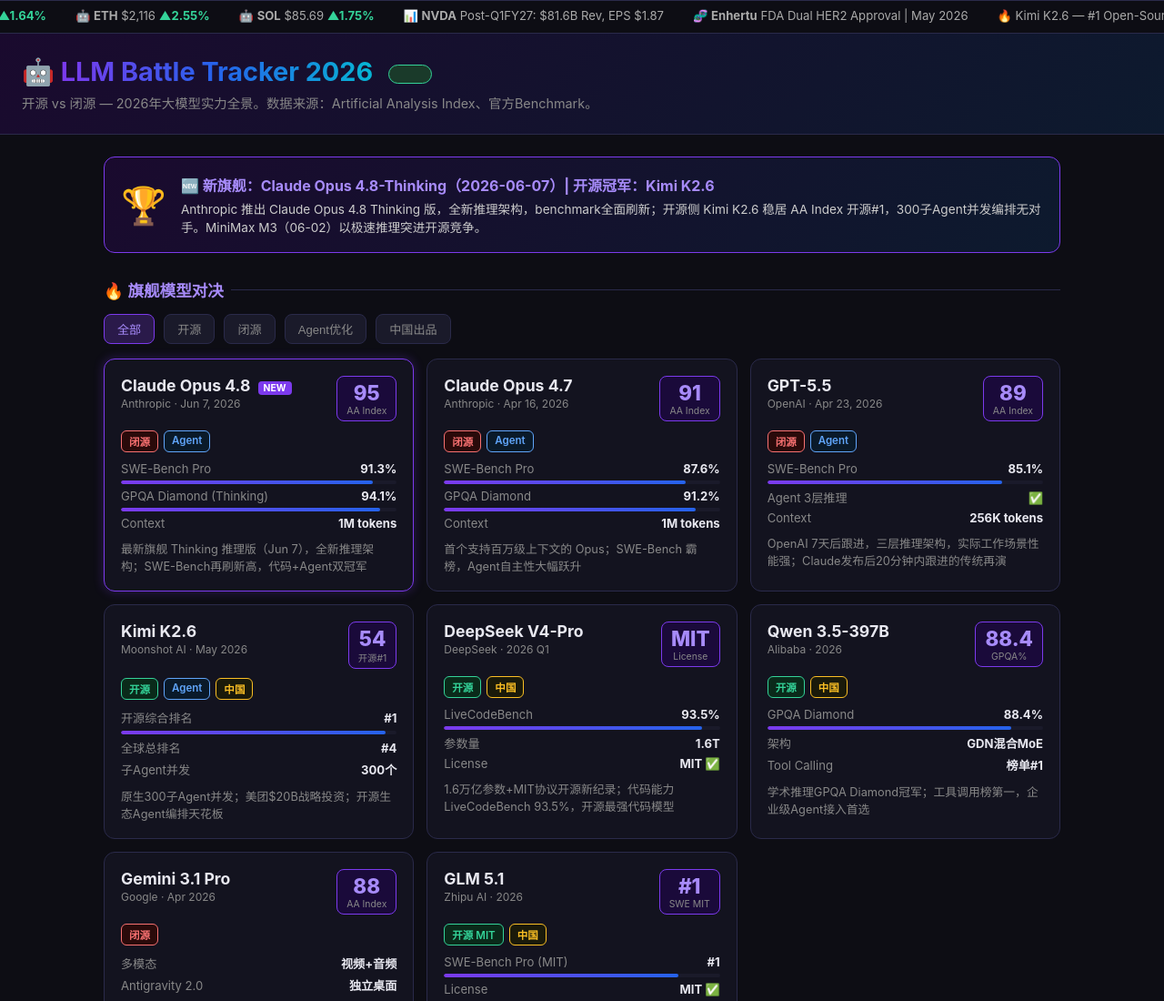
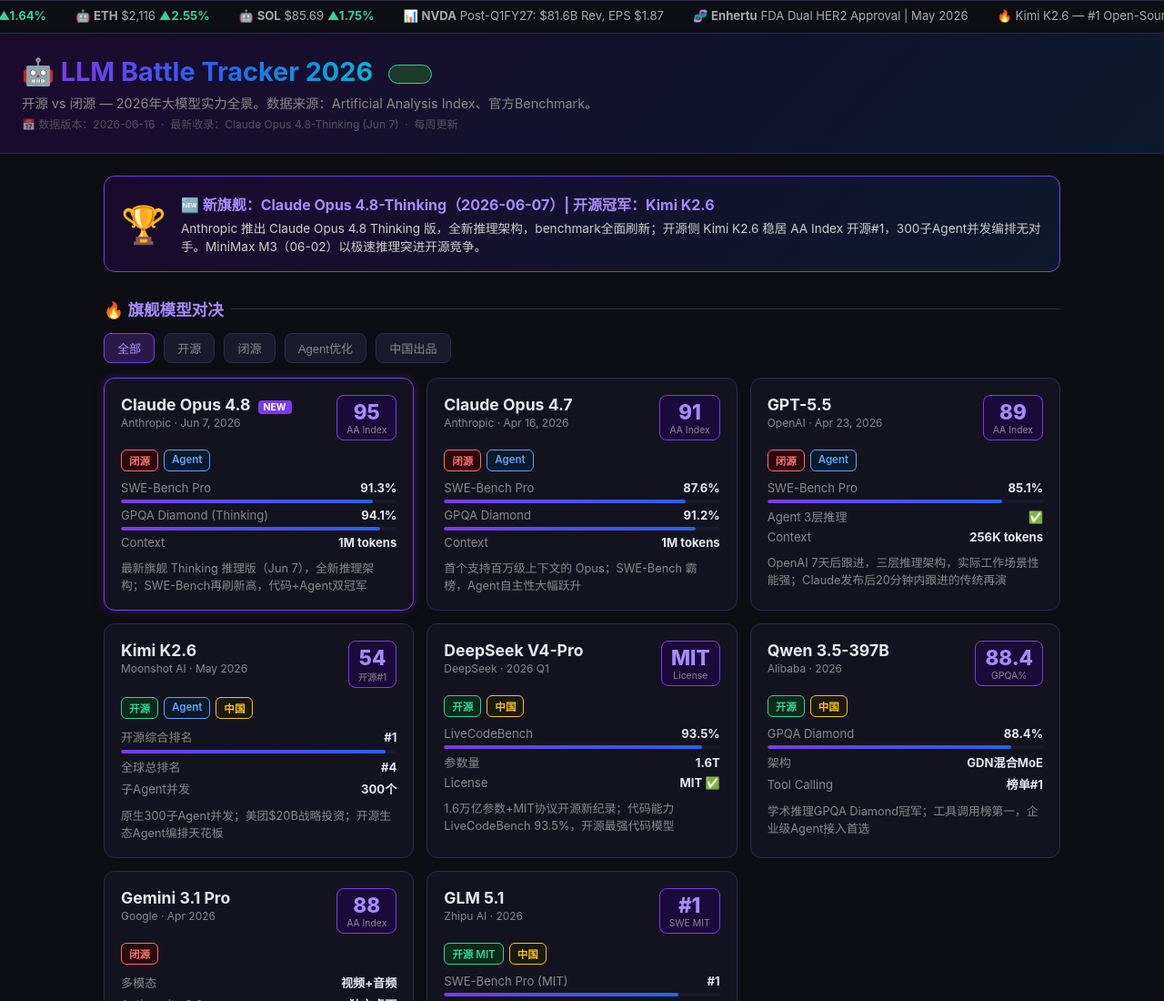
Before and after one commit to seanliii/llm-battle-tracker, a plain HTML site: page index.html in a window 1280 px wide. Shown: the top 1100 px of the page at 91% size. Drawn offline with Linux system fonts and the light colour scheme.

Commit message:
deploy: 2026-06-16 09:34

```diff
--- a/index.html
+++ b/index.html
@@ -87,6 +87,7 @@
 <header>
   <h1>🤖 <span>LLM Battle Tracker 2026</span> <span class="badge">LIVE</span></h1>
   <p>开源 vs 闭源 — 2026年大模型实力全景。数据来源：Artificial Analysis Index、官方Benchmark。</p>
+  <p style="font-size:0.75rem;opacity:0.55;margin-top:4px;">📅 数据版本：2026-06-16 &nbsp;·&nbsp; 最新收录：Claude Opus 4.8-Thinking (Jun 7) &nbsp;·&nbsp; 每周更新</p>
 </header>
 
 <div class="container">
```
